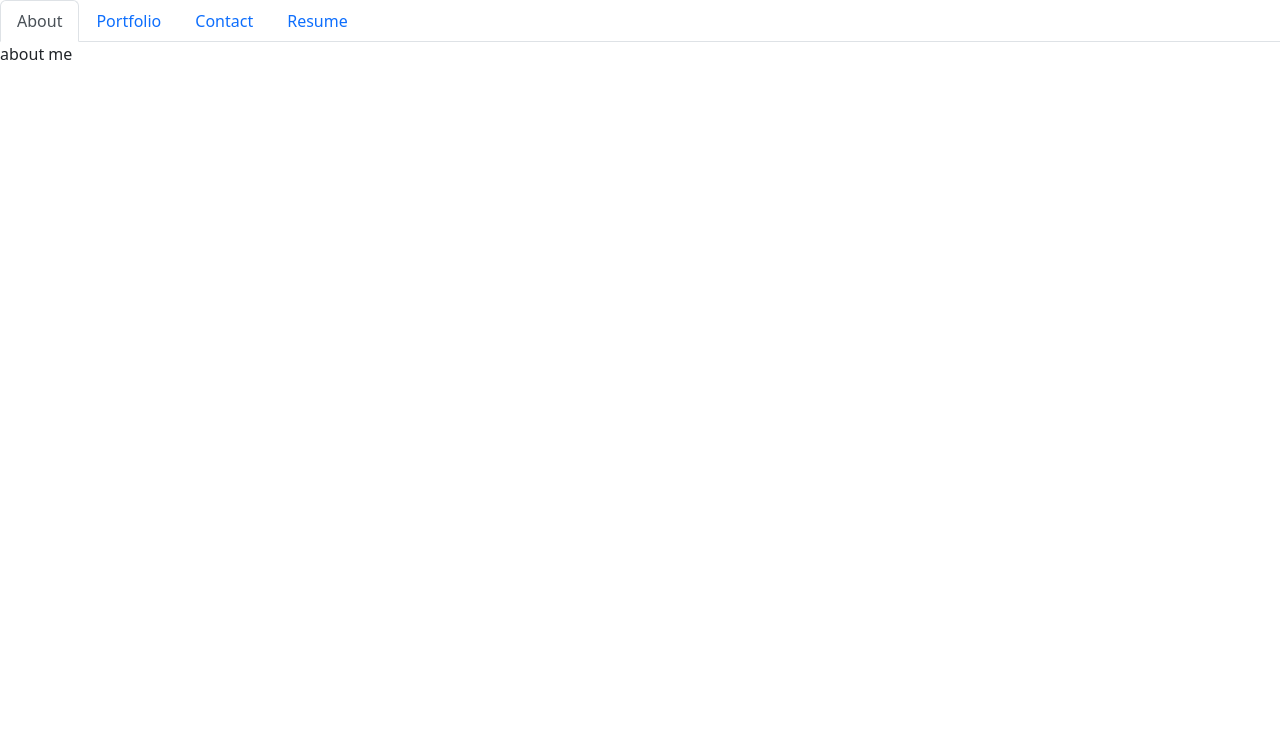
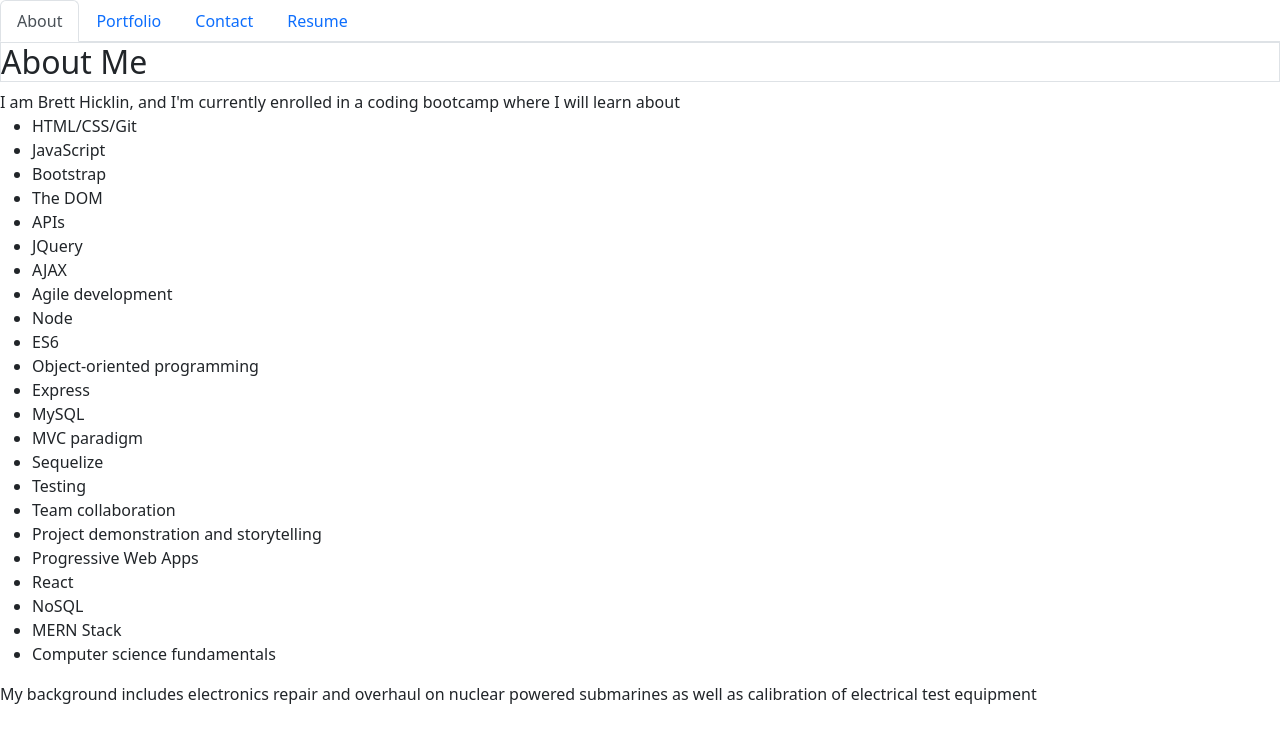
Before and after one commit to brett-hicklin/updated-portfolio, a React (Create React App) app: page / in a window 1280 px wide. Shown: the top 742 px of the page. Built offline with nearby package versions, Linux system fonts and the light colour scheme.

Commit message:
added content for about me

```diff
--- a/src/components/pages/About.js
+++ b/src/components/pages/About.js
@@ -3,8 +3,37 @@ import React, { useState } from 'react';
 
 export default function About(props) {
   return (
-    <div>
-        about me
-    </div>
+    <section>
+      <h2 id="aboutme" className="border">About Me</h2>
+      <p>I am Brett Hicklin, and I'm currently enrolled in a coding bootcamp where I will learn about
+      <ul class="columnlist">
+        <li>HTML/CSS/Git</li>
+        <li>JavaScript</li>
+        <li>Bootstrap</li>
+        <li>The DOM</li>
+        <li>APIs</li>
+        <li>JQuery</li>
+        <li>AJAX</li>
+        <li>Agile development</li>
+        <li>Node</li>
+        <li>ES6</li>
+        <li>Object-oriented programming</li>
+        <li>Express</li>
+        <li>MySQL</li>
+        <li>MVC paradigm</li>
+        <li>Sequelize</li>
+        <li>Testing</li>
+        <li>Team collaboration</li>
+        <li>Project demonstration and storytelling</li>
+        <li>Progressive Web Apps</li>
+        <li>React</li>
+        <li>NoSQL</li>
+        <li>MERN Stack</li>
+        <li>Computer science fundamentals</li>
+      </ul>
+      </p>
+      <p> My background includes electronics repair and overhaul on nuclear powered submarines
+        as well as calibration of electrical test equipment</p>
+    </section>
   )
 }
```
